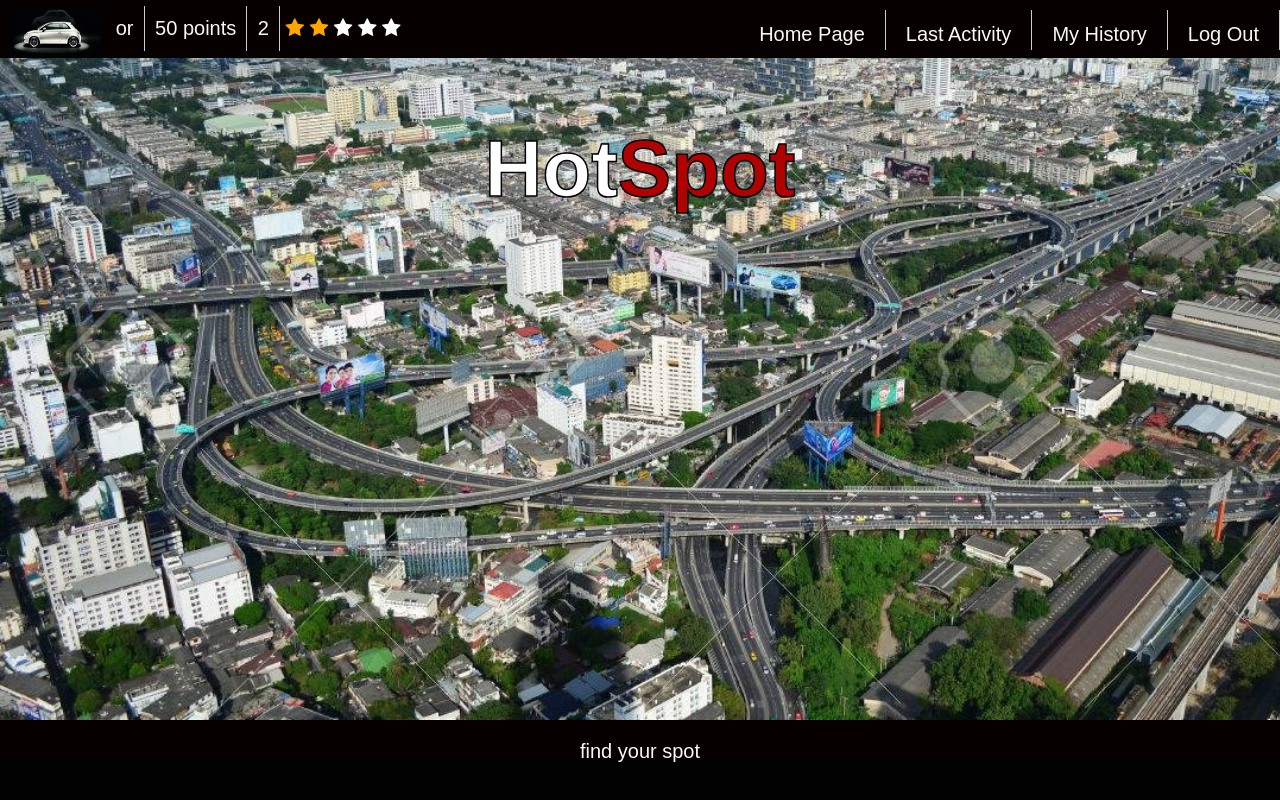
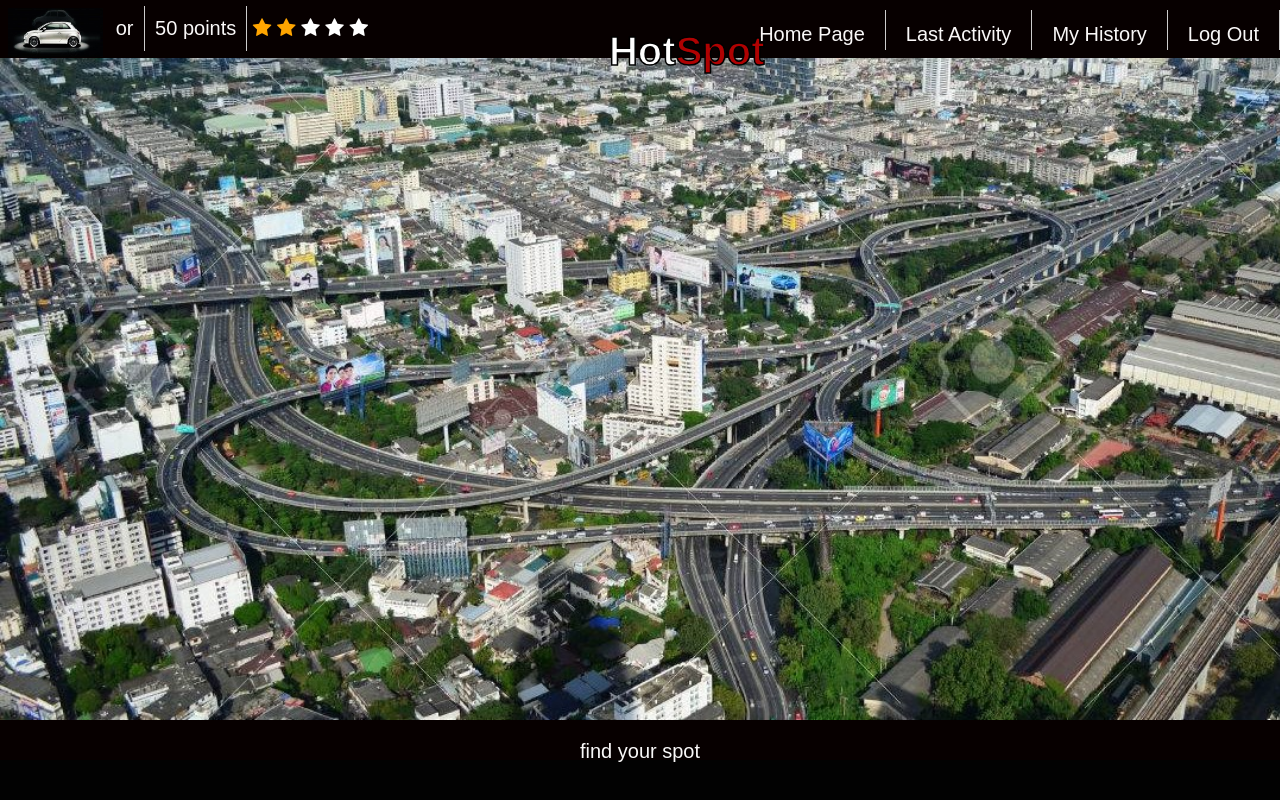
Before and after one commit to nizanf/HotSpot, a Django app: page /heatmap/ in a window 1280 px wide. Run offline with Django 3.2, Linux system fonts and the light colour scheme; a user stored in the database is signed in; data comes from the database, SQL or seed files in the repository; both versions use the stored data as it was after the commit; some libraries are stand-ins or nearby versions.

Commit message:
update login heatmap - nizan

```diff
--- a/parking/parking/mysite/polls/static/polls/_css/heatmap.css
+++ b/parking/parking/mysite/polls/static/polls/_css/heatmap.css
@@ -30,17 +30,19 @@ header {
 
 .main{
     position: relative;
-    width: 100%;
+
+    width: 30%;
     float: left;
-    margin-top: 0px;
+    margin-top: -4.5%;
+    margin-left: 30%;
+
 }
-
 
 .main .box_txt{
 margin-top: 0%;
 color: #fff;
 font-family: 'Exo', sans-serif;
-font-size: 40px;
+font-size: 20px;
 text-align: center;
 -webkit-text-stroke-width: 1.5px;
 -webkit-text-stroke-color: black;
@@ -54,12 +56,12 @@ text-align: center;
 
 
  #googleMap{
-    width:55%;
-    height: 60%;
-    margin-left: 23%;
-    margin-top: 10%;
-    margin-bottom: 0%;
-    margin-right: 23%;
+   width:90%;
+    height: 77%;
+    margin-left: 5%;
+    margin-top: 3%;
+    margin-bottom: 1%;
+    margin-right: 5%;
     float: left;
     padding: 5px;
     align-items: center;
--- a/parking/parking/mysite/polls/static/polls/_css/log_in.css
+++ b/parking/parking/mysite/polls/static/polls/_css/log_in.css
@@ -51,7 +51,7 @@ font-weight: 200;
 }
 
 .header div span{
-color: #5379fa !important;
+ color: #af0202 !important;
 }
 
 .login{
--- a/parking/parking/mysite/polls/templates/polls/heatmap.html
+++ b/parking/parking/mysite/polls/templates/polls/heatmap.html
@@ -34,7 +34,7 @@
             <pro>
                 <li>{{request.user.username}}</li>
                 <li>{{request.user.profile.points}} points</li>
-                <li>{{request.user.profile.rating}}</li>
+               <!-- <li>{{request.user.profile.rating}}</li>  -->
 
                 <!-- <div class = "st"> -->
                     <span id="star1" class="fa fa-star"></span>
--- a/parking/parking/mysite/polls/templates/polls/hotspot.html
+++ b/parking/parking/mysite/polls/templates/polls/hotspot.html
@@ -140,7 +140,7 @@
         var query = '{{request.session.query}}';
         if (query == "0"){
 
-            retVal = prompt("From 1-10, how easy is it to find parking spot around you?", "");
+            retVal = prompt("Rank from 1 to 10: There are availale parking spots around my location?", "");
 			if ( isNaN(retVal) || 10 < retVal || retVal <=  0 ){
 				retVal = prompt(retVal + " Not a number, From 1-10, please enter a number from 1-10", "");
 			}
```
Also changed, not shown: parking/parking/mysite/db.sqlite3, 1 other file.
